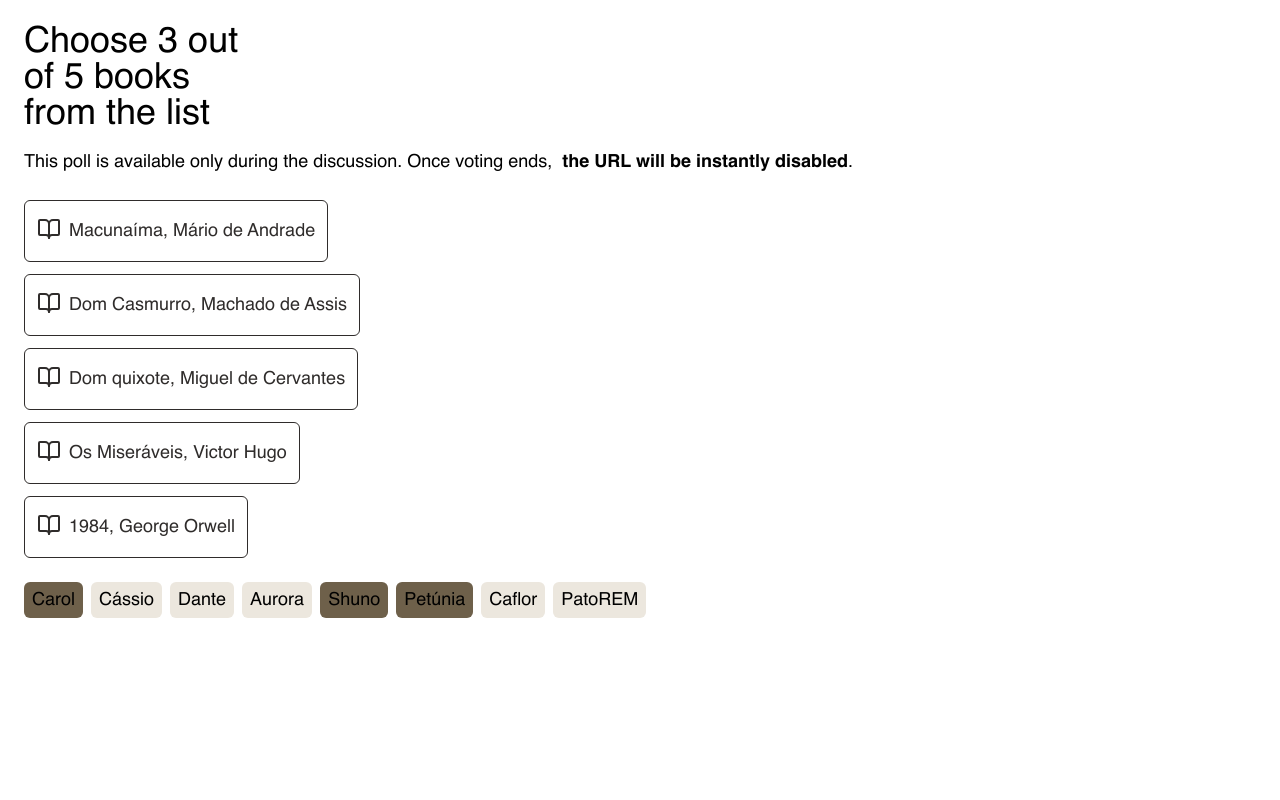
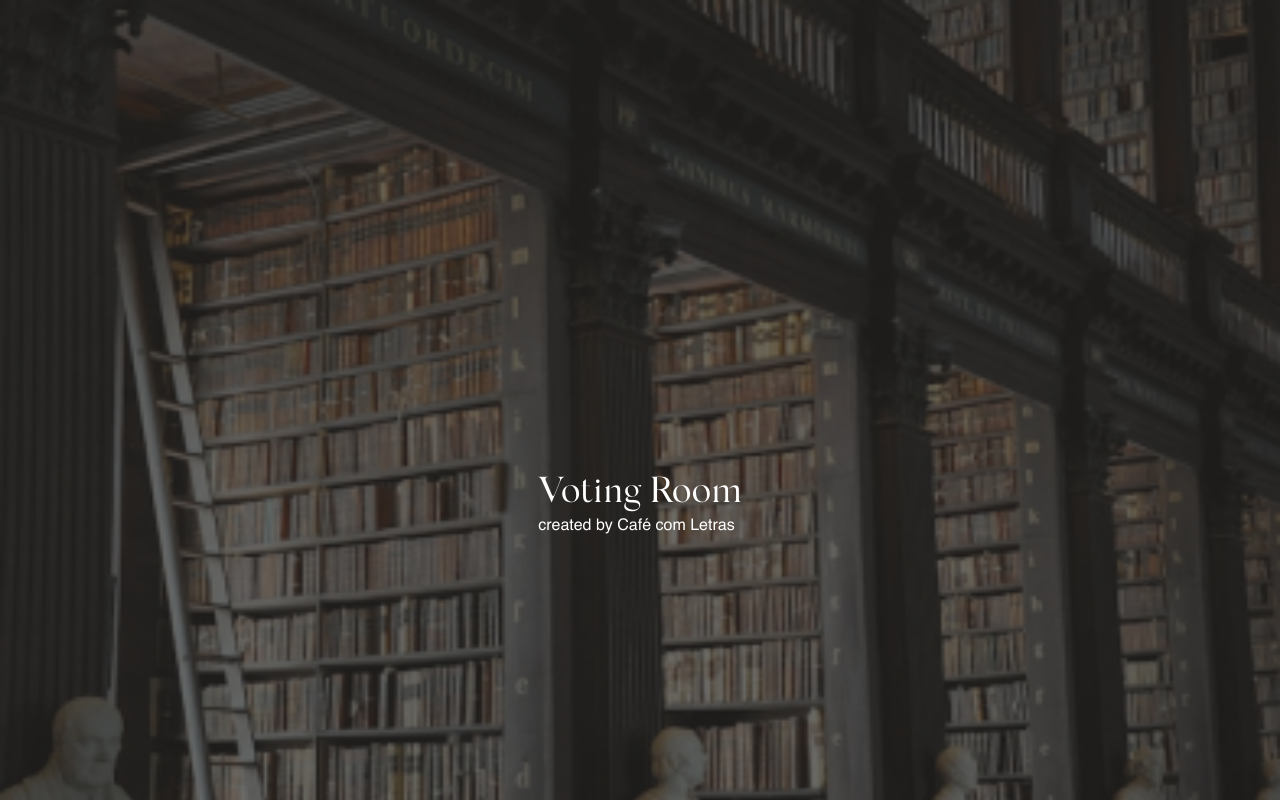
Before and after one commit to carolinaparisi/dom-app, a Next.js app: page / in a window 1280 px wide. Both pictures are taken after a click on the button "STEP FOWARD". Shown: the top 800 px of the page. Built offline with nearby package versions, Linux system fonts and the light colour scheme.

Commit message:
refactor: add image and title to VotingPage component

```diff
--- a/src/app/login/page.tsx
+++ b/src/app/login/page.tsx
@@ -9,7 +9,14 @@ export default function Login() {
         DOM
       </div>
       <div className="relative h-5/6 bg-gray">
-        <Image alt="" src={login} fill className="object-cover" priority />
+        <Image
+          alt=""
+          src={login}
+          fill
+          className="object-cover"
+          priority
+          quality={100}
+        />
         <div className="absolute left-1/2 top-1/2 w-full -translate-x-1/2 -translate-y-1/2 px-6">
           <SignInForm />
         </div>
--- a/src/app/page.tsx
+++ b/src/app/page.tsx
@@ -15,7 +15,7 @@ export default function Home() {
   return isRegistered ? (
     <VotingPage />
   ) : (
-    <div className="relative flex h-dvh flex-col">
+    <div className="relative h-dvh">
       <Image
         alt=""
         src={welcome}
--- a/src/components/VotingPage.tsx
+++ b/src/components/VotingPage.tsx
@@ -2,6 +2,8 @@ import { useState } from 'react';
 import { Book, initialBooks } from '@/utils/books';
 import BookItem from './BookItem';
 import { VoterName, initialNames } from '@/utils/names';
+import Image from 'next/image';
+import votingBanner from '../../public/assets/images/voting-banner.png';
 
 export default function VotingPage() {
   const [books, setBooks] = useState<Book[]>(initialBooks);
@@ -22,6 +24,20 @@ export default function VotingPage() {
   };
 
   return (
+    <>
+      <div className="relative">
+        <Image
+          alt=""
+          src={votingBanner}
+          className="w-full"
+          quality={100}
+          priority
+        />
+        <div className="absolute left-1/2 top-1/2 -translate-x-1/2 -translate-y-1/2 text-white">
+          <div className="font-silk text-4xl">Voting Room</div>
+          <div className="text-base">created by Café com Letras</div>
+        </div>
+      </div>
       <div className="flex flex-col justify-center gap-6 p-6">
         <div className="flex flex-col gap-4">
           {/* Header */}
@@ -32,8 +48,8 @@ export default function VotingPage() {
           </div>
           <div className="text-lg">
             <div>
-            This poll is available only during the discussion. Once voting ends,
-            &nbsp;
+              This poll is available only during the discussion. Once voting
+              ends, &nbsp;
               <span className="font-bold">
                 the URL will be instantly disabled
               </span>
@@ -69,5 +85,6 @@ export default function VotingPage() {
           ))}
         </div>
       </div>
+    </>
   );
 }
```
Lines whose indentation alone changed are shown as unchanged.
